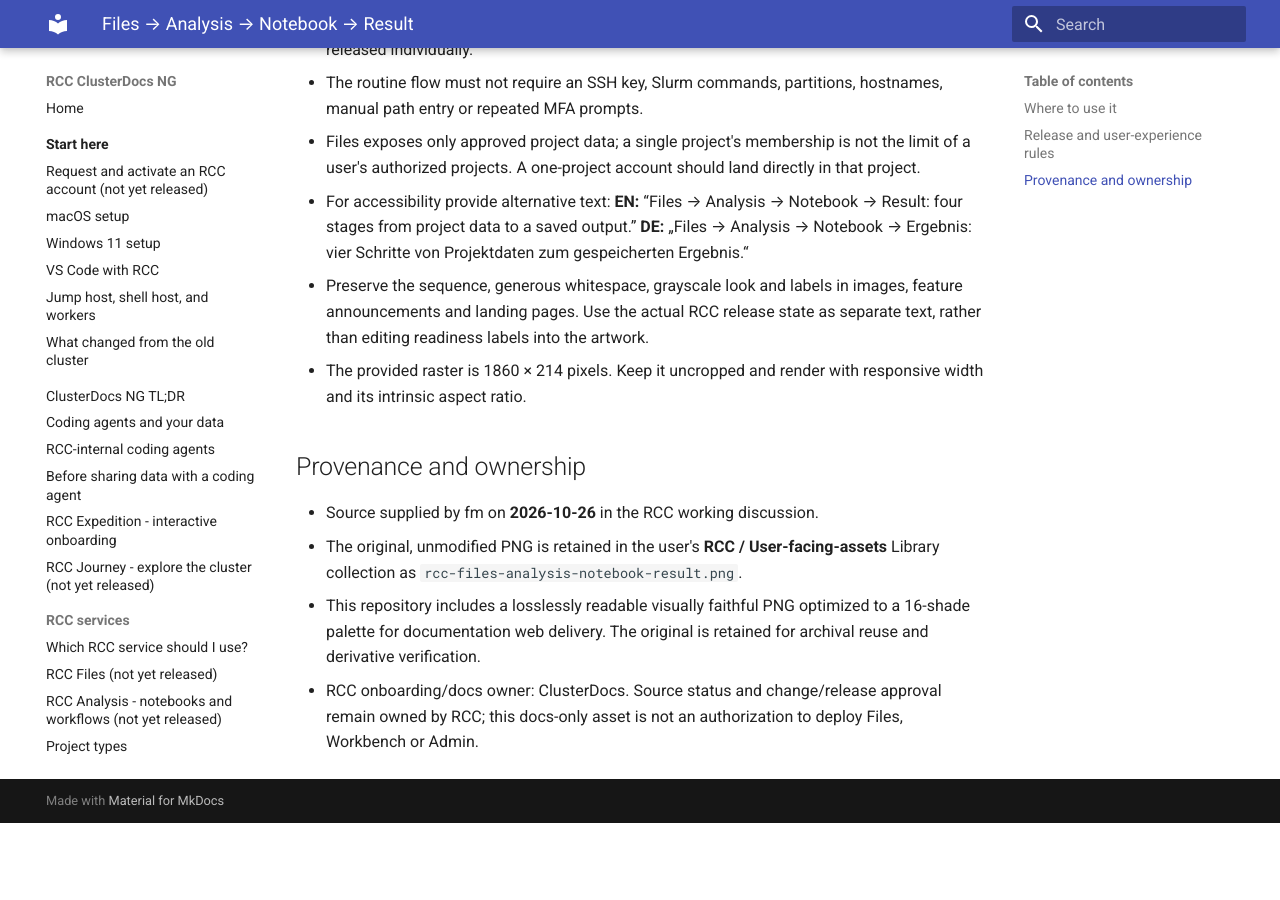
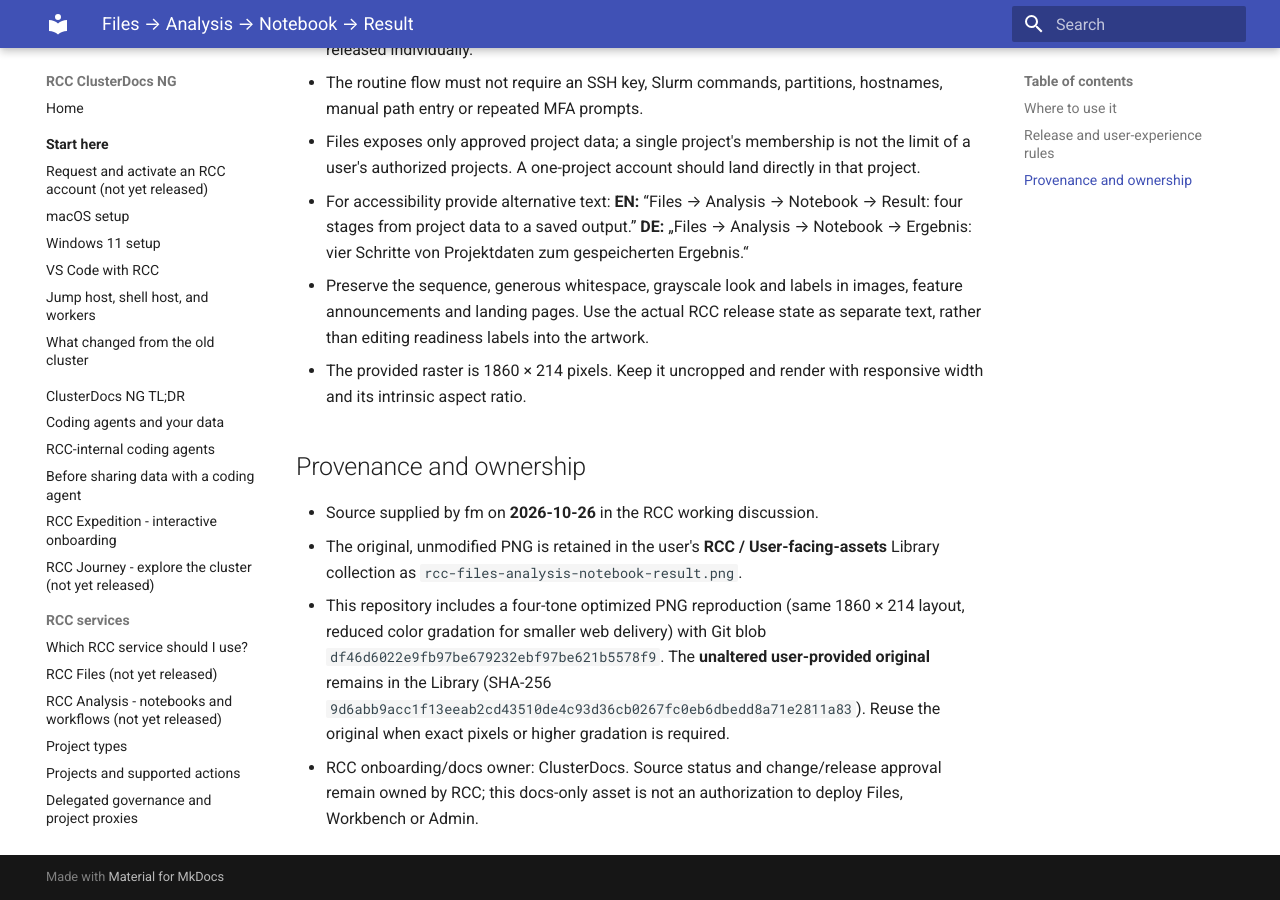
Before and after one commit to IKIM-Essen/ClusterDocs, an MkDocs documentation site: the page built from docs/researcher/files-analysis-notebook-result-visual.md, in a window 1280 px wide and 900 px high, scrolled down 994 px. Built offline with MkDocs 1.6.1 and Material for MkDocs 9.7.7, drawn with Linux system fonts in a browser that asks for light colours; before the commit the page ends 1817 px from its top, so only the background shows below that.

Commit message:
docs: distinguish archival original from web-optimized PNG derivative

```diff
--- a/docs/researcher/files-analysis-notebook-result-visual.md
+++ b/docs/researcher/files-analysis-notebook-result-visual.md
@@ -32,5 +32,5 @@
 
 - Source supplied by fm on **2026-10-26** in the RCC working discussion.
 - The original, unmodified PNG is retained in the user's **RCC / User-facing-assets** Library collection as `rcc-files-analysis-notebook-result.png`.
-- This repository includes a losslessly readable visually faithful PNG optimized to a 16-shade palette for documentation web delivery. The original is retained for archival reuse and derivative verification.
+- This repository includes a four-tone optimized PNG reproduction (same 1860 × 214 layout, reduced color gradation for smaller web delivery) with Git blob `df46d6022e9fb97be679232ebf97be621b5578f9`. The **unaltered user-provided original** remains in the Library (SHA-256 `9d6abb9acc1f13eeab2cd43510de4c93d36cb0267fc0eb6dbedd8a71e2811a83`). Reuse the original when exact pixels or higher gradation is required.
 - RCC onboarding/docs owner: ClusterDocs. Source status and change/release approval remain owned by RCC; this docs-only asset is not an authorization to deploy Files, Workbench or Admin.
```
